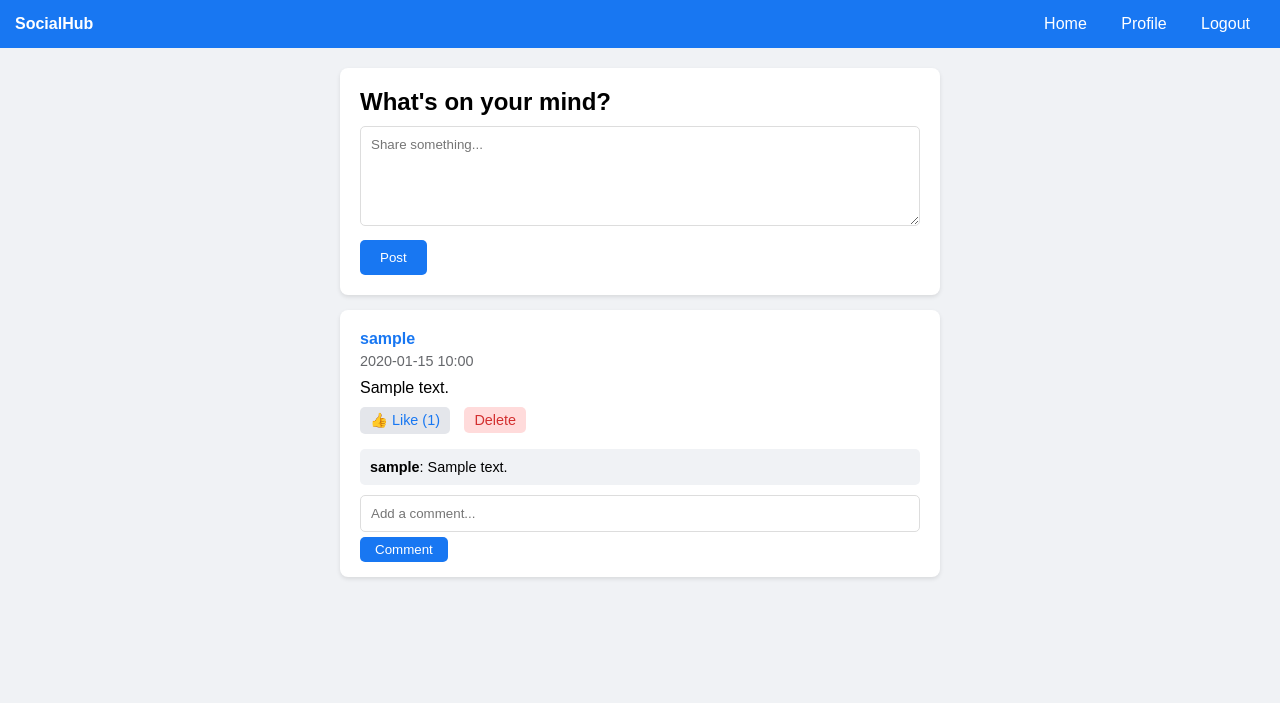
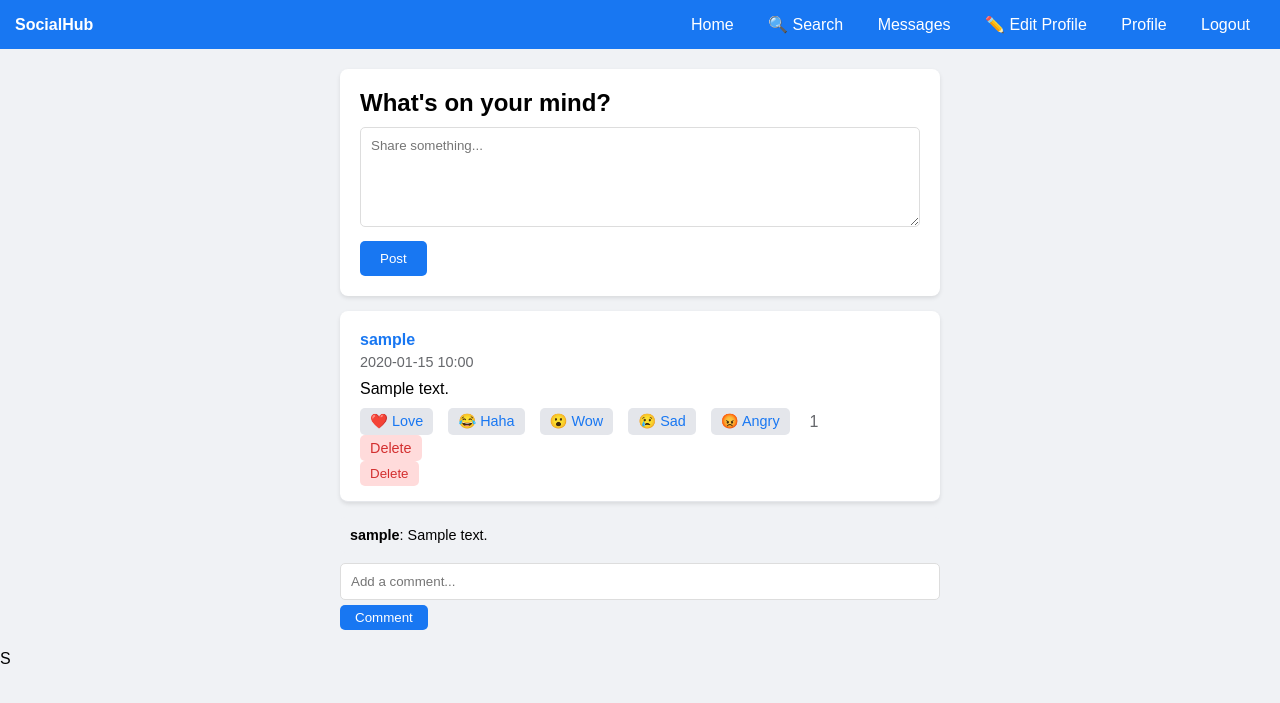
Before and after one commit to SmilingRUDY/SocialHub, a Flask app: page / in a window 1280 px wide. Shown: the top 703 px of the page. Run offline with Flask 3, Linux system fonts and the light colour scheme; the visitor is signed in with stand-in values (Sample User, id 1); tables that the repository leaves empty hold one stand-in row (values such as "Sample post").

Commit message:
add emoji reactions

```diff
--- a/templates/base.html
+++ b/templates/base.html
@@ -39,6 +39,9 @@
        <div>
            {% if session.user_id %}
                <a href="{{ url_for('index') }}">Home</a>
+               <a href="{{ url_for('search') }}">🔍 Search</a>
+               <a href="{{ url_for('messages') }}">Messages</a>
+               <a href="{{ url_for('edit_profile') }}">✏️ Edit Profile</a>
                <a href="{{ url_for('profile', username=current_user.username if current_user else '') }}">Profile</a>
                <a href="{{ url_for('logout') }}">Logout</a>
            {% endif %}
@@ -48,4 +51,4 @@
         {% block content %}{% endblock %}
     </div>
 </body>
-</html>
+</html>S
--- a/templates/feed.html
+++ b/templates/feed.html
@@ -16,9 +16,22 @@
     <div class="post-content">{{ post.content }}</div>
 
     <div class="post-actions">
-        <form method="POST" action="{{ url_for('like_post', post_id=post.id) }}" style="display: inline;">
-            <button class="btn btn-secondary" style="padding: 5px 10px;">👍 Like ({{ post.likes|length }})</button>
-        </form>
+       <div style="display: flex; gap: 10px; align-items: center;">
+           <form method="POST" action="{{ url_for('like_post', post_id=post.id) }}" style="display: flex; gap: 5px;">
+               <button class="btn btn-secondary" name="reaction" value="love" style="padding: 5px 10px;">❤️ Love</button>
+               <button class="btn btn-secondary" name="reaction" value="haha" style="padding: 5px 10px;">😂 Haha</button>
+               <button class="btn btn-secondary" name="reaction" value="wow" style="padding: 5px 10px;">😮 Wow</button>
+               <button class="btn btn-secondary" name="reaction" value="sad" style="padding: 5px 10px;">😢 Sad</button>
+               <button class="btn btn-secondary" name="reaction" value="angry" style="padding: 5px 10px;">😡 Angry</button>
+           </form>
+           <span style="color: #65676b;">{{ post.likes|length }}</span>
+       </div>
+       {% if post.user_id == user.id %}
+       <form method="POST" action="{{ url_for('delete_post', post_id=post.id) }}" style="display: inline; margin-top: 10px;">
+           <button class="btn btn-secondary" style="padding: 5px 10px; background: #ffdbdb; color: #d32f2f;">Delete</button>
+       </form>
+       {% endif %}
+   </div>
         {% if post.user_id == user.id %}
         <form method="POST" action="{{ url_for('delete_post', post_id=post.id) }}" style="display: inline;">
             <button class="btn btn-secondary" style="padding: 5px 10px; background: #ffdbdb; color: #d32f2f;">Delete</button>
```
Also changed, not shown: templates/edit_profile.html (added, +23 -0 lines), templates/search.html (added, +41 -0 lines). Lines whose indentation alone changed are shown as unchanged.
